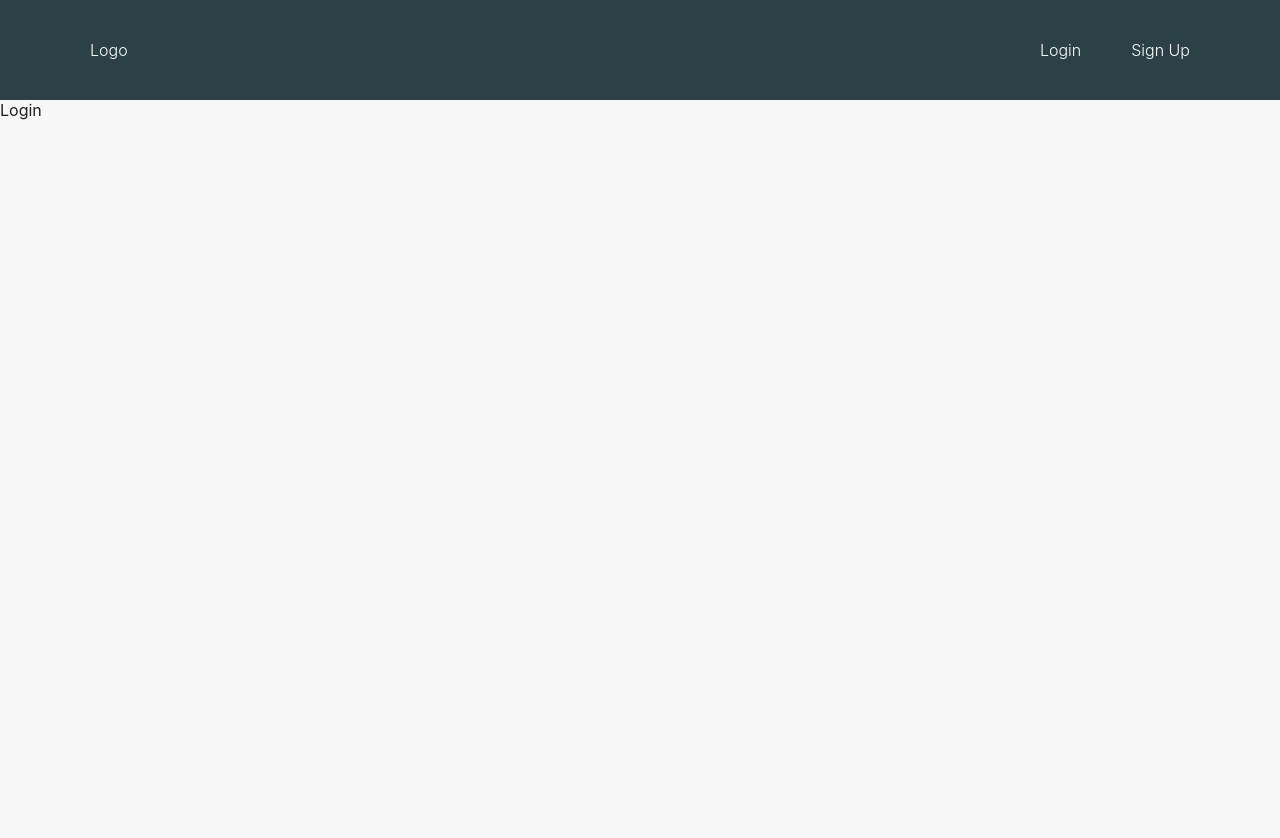
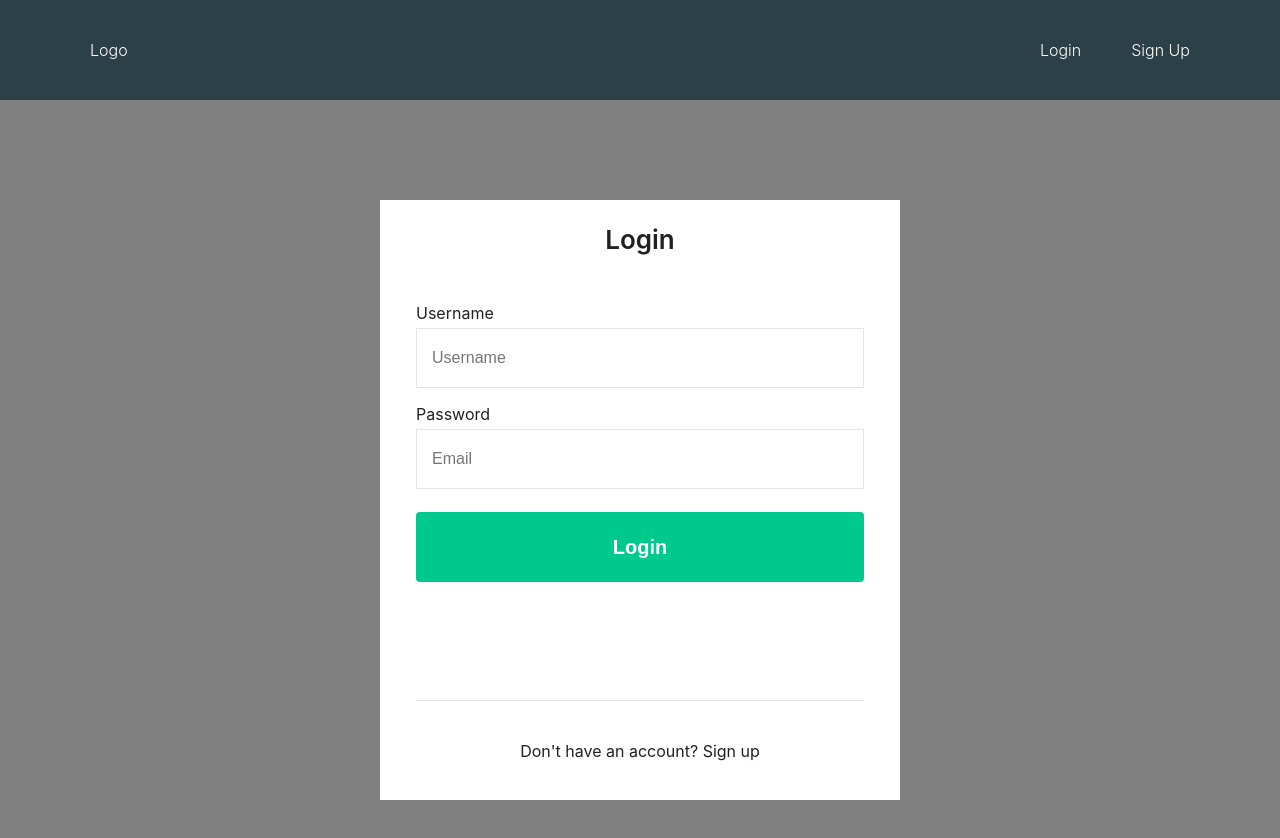
Before and after one commit to bruno-boys/ftl-capstone, a React (Vite) app in the folder habit-tracker-ui/: page /login in a window 1280 px wide. Shown: the top 838 px of the page. Before the commit the page ends 800 px from the top, so only its background shows below. Built offline with nearby package versions, Linux system fonts and the light colour scheme.

Commit message:
Added the front end view of the login page. User is able to type their username and password

```diff
--- a/habit-tracker-ui/src/components/Login/Login.css
+++ b/habit-tracker-ui/src/components/Login/Login.css
@@ -0,0 +1,74 @@
+.Login {
+    min-height: 100vh;
+    height: 100%;
+    max-height: 100vh;
+    width: 100%;
+    max-width: 100vw;
+    background: grey;
+    display: flex;
+    align-items: center;
+    justify-content: center;
+  }
+  .Login .card {
+    min-height: 600px;
+    width: 520px;
+    padding: 24px 36px 0 36px;
+    background: var(--pure-white);
+    display: flex;
+    flex-direction: column;
+    align-items: center;
+  }
+  .Login .card .error {
+    color: var(--bright-red);
+  }
+  .Login .card h2 {
+    font-size: 26px;
+    margin-bottom: 40px;
+    font-weight: 600;
+  }
+  .Login .card .form {
+    display: flex;
+    flex-direction: column;
+    align-items: flex-start;
+    width: 100%;
+    padding-bottom: 10px;
+  }
+  .Login .card .form .input-field {
+    display: flex;
+    flex-direction: column;
+    align-items: flex-start;
+    width: 100%;
+    margin: 8px 0;
+  }
+  .Login .card .form .input-field label {
+    margin-bottom: 5px;
+  }
+  .Login .card .form .input-field input {
+    height: 60px;
+    padding: 0 15px;
+    font-size: 16px;
+    border: solid 1px var(--border-color);
+    width: 100%;
+  }
+  .Login .card .form .btn {
+    width: 100%;
+    height: 70px;
+    color: white;
+    font-size: 20px;
+    display: flex;
+    align-items: center;
+    justify-content: center;
+    background: var(--bright-green);
+    border: none;
+    cursor: pointer;
+    margin-top: 15px;
+  }
+  .Login .card .footer {
+    border-top: solid 1px var(--border-color);
+    margin-top: auto;
+    display: flex;
+    align-items: center;
+    justify-content: center;
+    height: 100px;
+    width: 100%;
+  }
--- a/habit-tracker-ui/src/components/Login/Login.jsx
+++ b/habit-tracker-ui/src/components/Login/Login.jsx
@@ -1,9 +1,34 @@
 import "./Login.css";
 
-import React from 'react'
+import React from "react";
 
 export default function Login() {
   return (
-    <div>Login</div>
-  )
+    <div className="Login">
+      <div className="card">
+        <h2> Login </h2>
+        <div className="form">
+        <div className="input-field">
+          <label htmlFor="username">Username</label>
+          <input type='text' name="username" placeholder="Username"/>
+        </div>
+
+        <div className="input-field">
+          <label htmlFor="password"> Password</label>
+          <input type='email' name = 'email' placeholder = 'Email' />
+
+        </div>
+
+        <button className="btn"> Login </button>
+
+      </div>
+
+      <div className="footer">
+          <p>
+            Don't have an account? Sign up
+          </p>
+        </div>
+        </div>
+    </div>
+  );
 }
```
